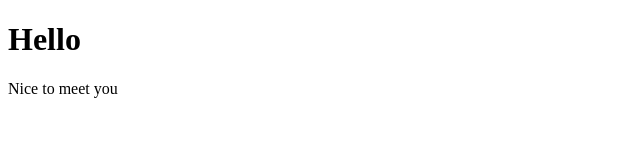
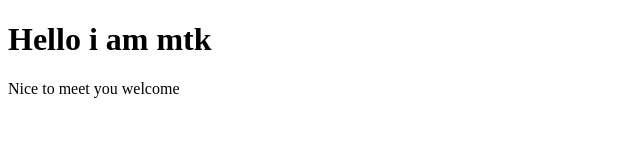
Before and after one commit to MinTkyaw/github-testing, a plain HTML site: page index.html in a window 1280 px wide. Shown: the whole page, without its empty margins (0-640 px from the left). Drawn offline with Linux system fonts and the light colour scheme.

Commit message:
Update index.html
update para

```diff
--- a/index.html
+++ b/index.html
@@ -6,7 +6,7 @@
     <title>Document</title>
 </head>
 <body>
-    <h1>Hello</h1>
-    <p>Nice to meet you</p>
+    <h1>Hello i am mtk</h1>
+    <p>Nice to meet you welcome</p>
 </body>
 </html>
```
